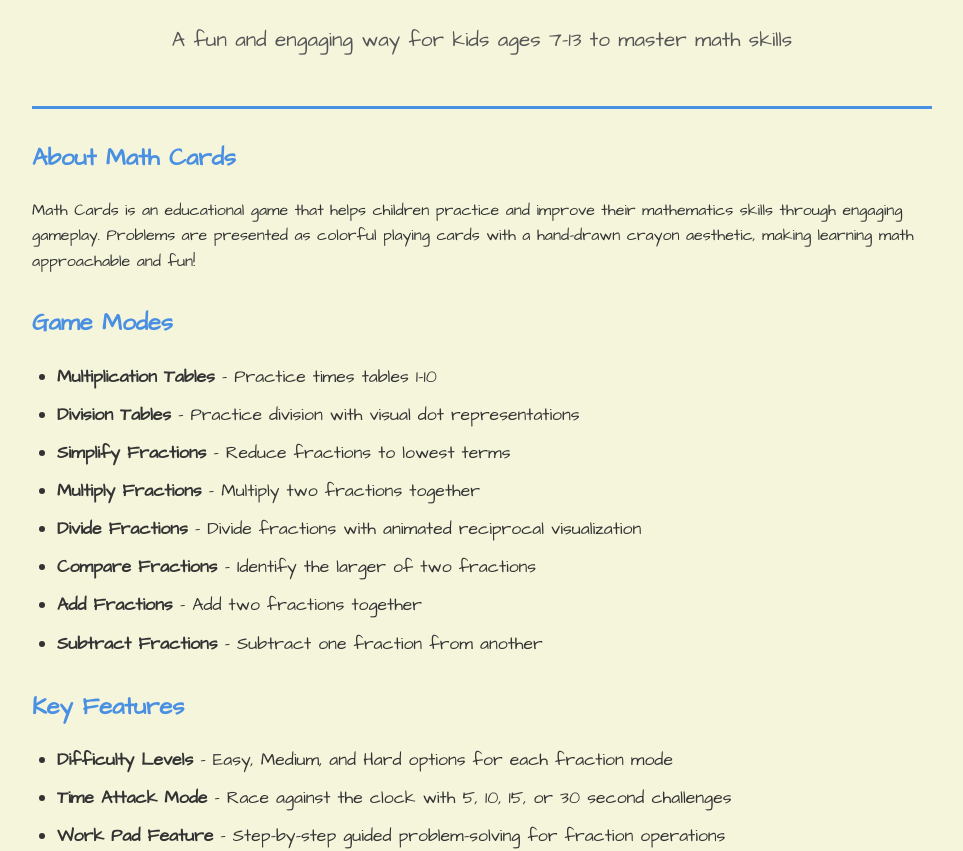
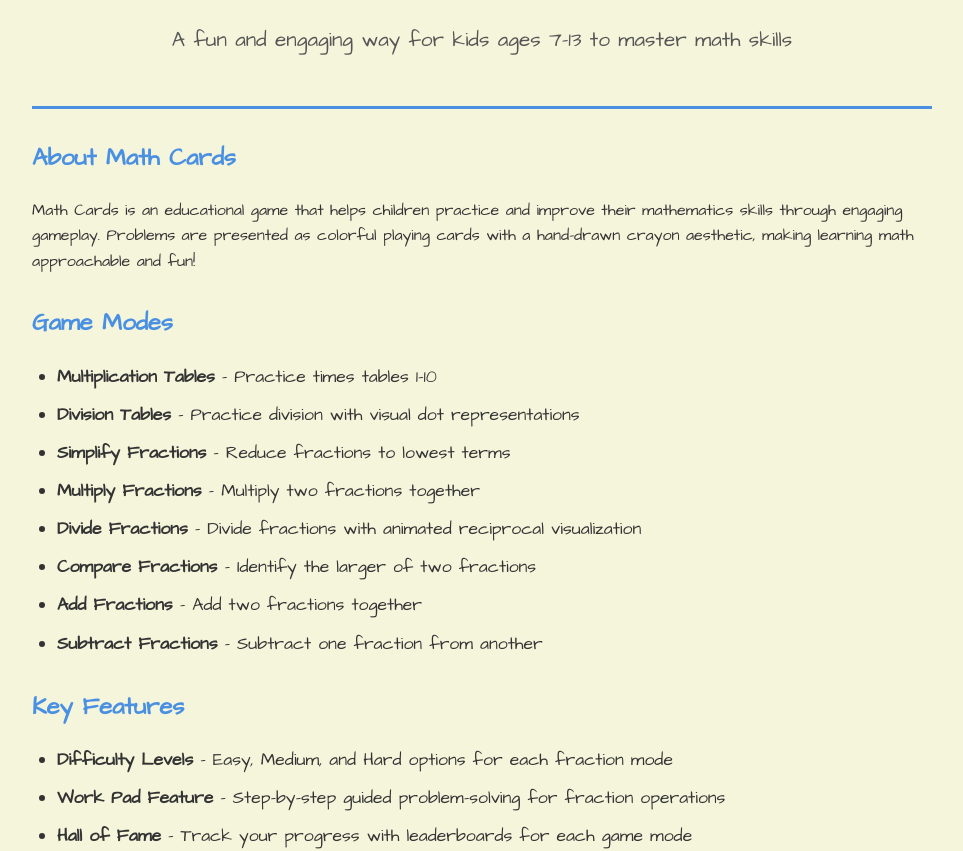
Before and after one commit to jacknixon-cloud/mathcards, a plain HTML site: page index.html in a window 1280 px wide. Shown: the part 111-962 px from the top of the page, without its empty margins (158-1121 px from the left). Drawn offline with Linux system fonts and the light colour scheme.

Commit message:
Update index.html

```diff
--- a/index.html
+++ b/index.html
@@ -66,7 +66,6 @@
             <h2>Key Features</h2>
             <ul>
                 <li><strong>Difficulty Levels</strong> - Easy, Medium, and Hard options for each fraction mode</li>
-                <li><strong>Time Attack Mode</strong> - Race against the clock with 5, 10, 15, or 30 second challenges</li>
                 <li><strong>Work Pad Feature</strong> - Step-by-step guided problem-solving for fraction operations</li>
                 <li><strong>Hall of Fame</strong> - Track your progress with leaderboards for each game mode</li>
                 <li><strong>Instant Feedback</strong> - Visual and audio responses to reinforce learning</li>
```
